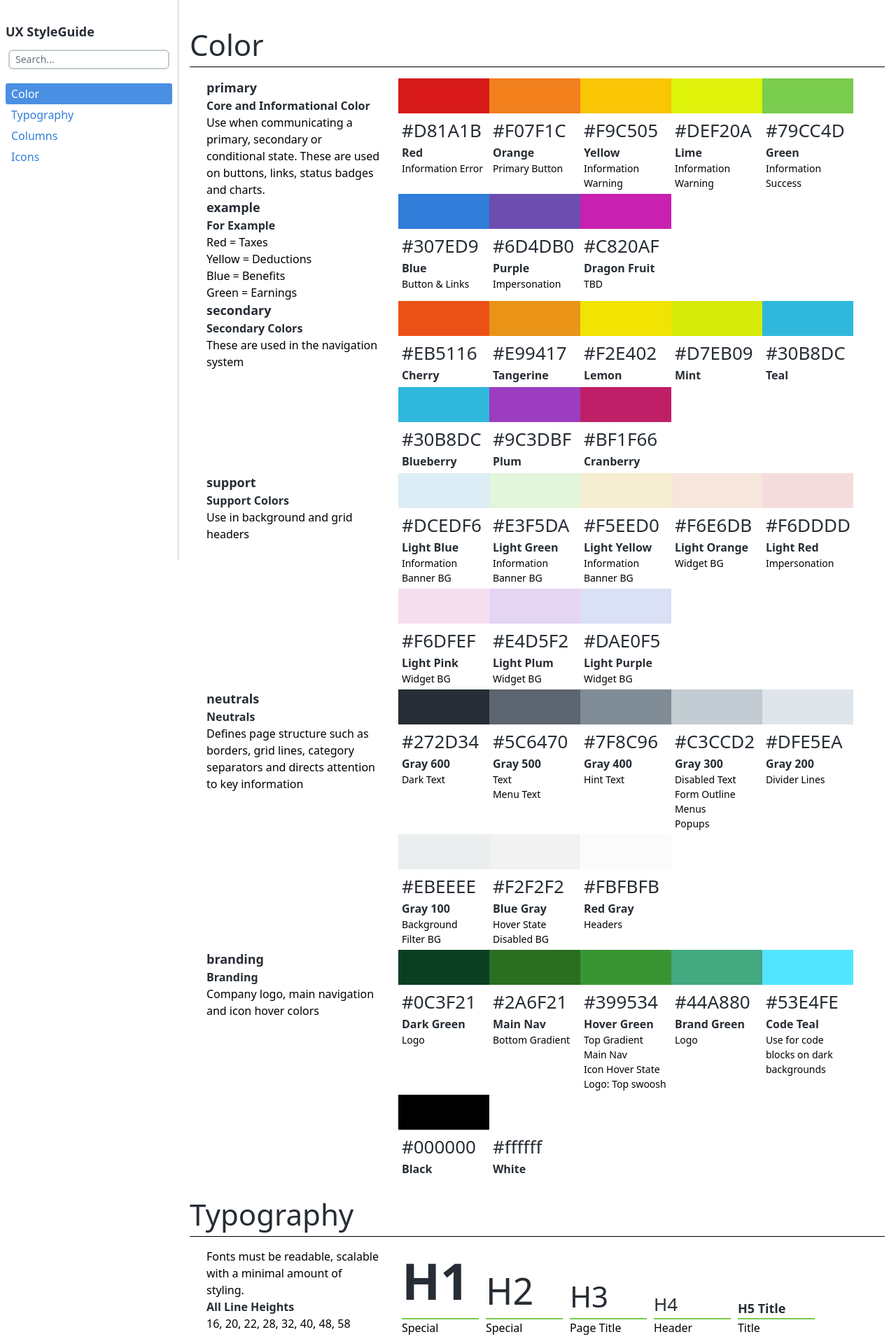
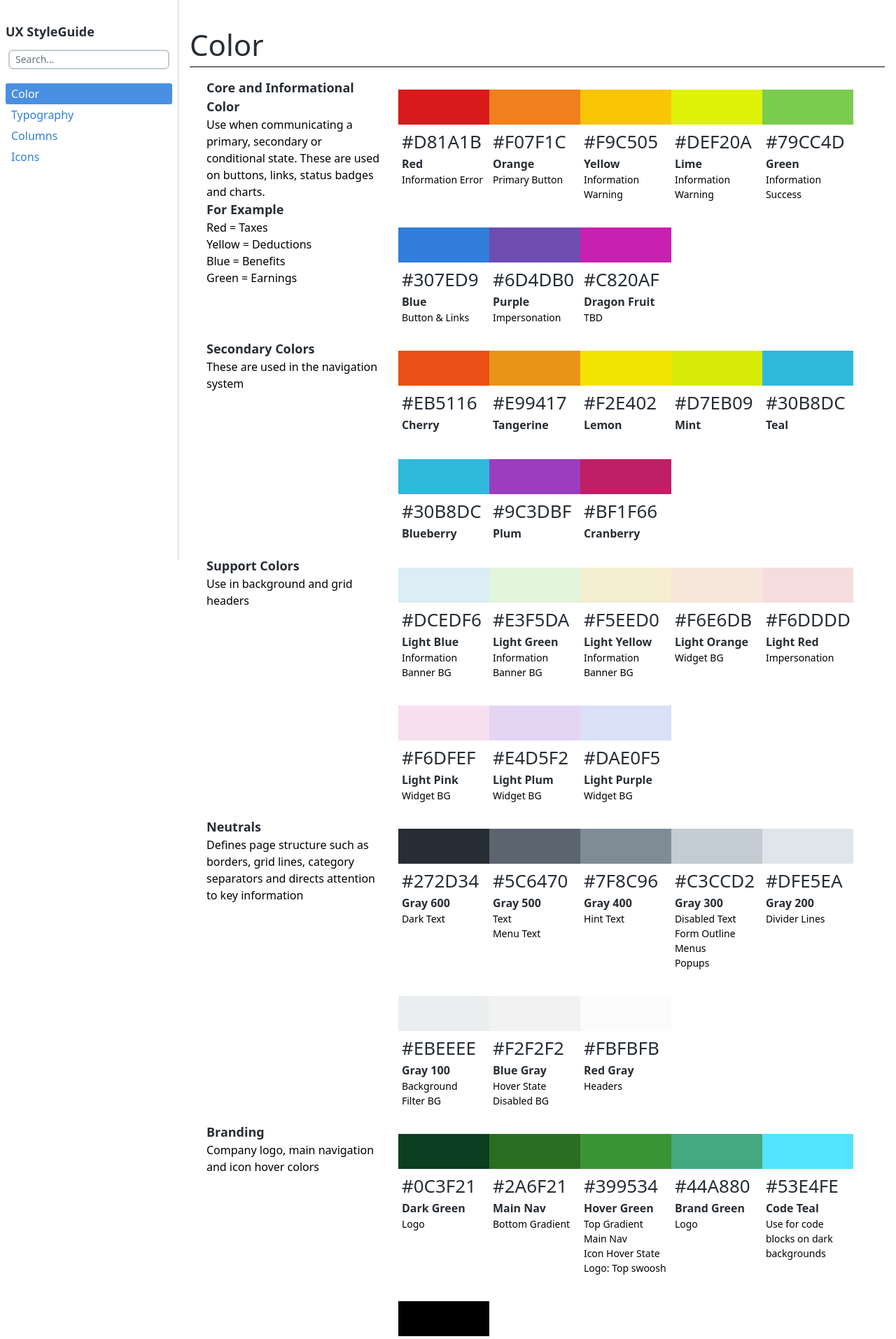
Before and after one commit to troybedingfield/style-guide, a Next.js app: page / in a window 1280 px wide. Shown: the top 1913 px of the page at 70% size. Built offline with nearby package versions, Linux system fonts and the light colour scheme.

Commit message:
added padding between sections and in sections

```diff
--- a/src/app/sections/color.tsx
+++ b/src/app/sections/color.tsx
@@ -49,8 +49,8 @@ export default function Color({
                                         return (
                                             <Fragment key={index}>
 
-                                                <h5>{sec.section}</h5>
-                                                <h6>{sec.title}</h6>
+
+                                                <h5>{sec.title}</h5>
                                                 <p >{sec.body}</p>
 
 
@@ -62,8 +62,8 @@ export default function Color({
                                         return (
                                             <Fragment key={index}>
 
-                                                <h5>{sec.section}</h5>
-                                                <h6>{sec.title}</h6>
+
+                                                <h5>{sec.title}</h5>
                                                 <p style={{ whiteSpace: 'pre-line' }}>{sec.body}</p>
 
 
@@ -91,7 +91,7 @@ export default function Color({
 
 
 
-                                                <div className="color">
+                                                <div className="color py-4">
                                                     <div className={`color-box bg ${color.class}`}></div>
                                                     <div className="color-text">
                                                         <h4 >{color.hexcode}</h4>
@@ -130,8 +130,8 @@ export default function Color({
 
                                         return (
                                             <Fragment key={index}>
-                                                <h5>{sec.section}</h5>
-                                                <h6>{sec.title}</h6>
+
+                                                <h5>{sec.title}</h5>
                                                 <p >{sec.body}</p>
 
 
@@ -159,7 +159,7 @@ export default function Color({
 
 
 
-                                                <div className="color">
+                                                <div className="color py-4">
                                                     <div className={`color-box bg ${color.class}`}></div>
                                                     <div className="color-text">
                                                         <h4 >{color.hexcode}</h4>
@@ -200,8 +200,8 @@ export default function Color({
                                     return (
                                         <Fragment key={index}>
                                             <div id="documentation">
-                                                <h5>{sec.section}</h5>
-                                                <h6>{sec.title}</h6>
+
+                                                <h5>{sec.title}</h5>
                                                 <p >{sec.body}</p>
 
                                             </div>
@@ -229,7 +229,7 @@ export default function Color({
 
 
 
-                                                <div className="color">
+                                                <div className="color py-4">
                                                     <div className={`color-box bg ${color.class}`}></div>
                                                     <div className="color-text">
                                                         <h4 >{color.hexcode}</h4>
@@ -271,8 +271,8 @@ export default function Color({
                                     return (
                                         <Fragment key={index}>
                                             <div id="documentation">
-                                                <h5>{sec.section}</h5>
-                                                <h6>{sec.title}</h6>
+
+                                                <h5>{sec.title}</h5>
                                                 <p >{sec.body}</p>
                                             </div>
 
@@ -300,7 +300,7 @@ export default function Color({
 
 
 
-                                                <div className="color">
+                                                <div className="color py-4">
                                                     <div className={`color-box bg ${color.class}`}></div>
                                                     <div className="color-text">
                                                         <h4 >{color.hexcode}</h4>
@@ -341,8 +341,8 @@ export default function Color({
                                     return (
                                         <Fragment key={index}>
                                             <div id="documentation">
-                                                <h5>{sec.section}</h5>
-                                                <h6>{sec.title}</h6>
+
+                                                <h5>{sec.title}</h5>
                                                 <p >{sec.body}</p>
                                             </div>
                                         </Fragment>
@@ -364,7 +364,7 @@ export default function Color({
 
 
 
-                                                <div className="color">
+                                                <div className="color py-4">
                                                     <div className={`color-box bg ${color.class}`}></div>
                                                     <div className="color-text">
                                                         <h4 >{color.hexcode}</h4>
--- a/src/app/sections/columns.tsx
+++ b/src/app/sections/columns.tsx
@@ -35,7 +35,8 @@ export default function Columns({
 
                     <div id="documentation">
                         {columnsFilter.map(docs => {
-                            return docs.documentation.map((doc, index) => {
+                            return (
+                                docs.documentation.map((doc, index) => {
                                     return (
                                         <Fragment key={index}>
                                             {doc.title === "Bootstrap" &&
@@ -58,7 +59,7 @@ export default function Columns({
                                             }
                                         </Fragment>
                                     )
-                            });
+                                }));
                         })}
 
 
@@ -77,7 +78,7 @@ export default function Columns({
                                 return (
                                     <Fragment key={index}>
                                         {col.colNum === "2 Column" &&
-
+                                            <div className="py-4">
                                                 <Fragment>
                                                     <div className="mb-20">
                                                         <span className="box light-green bg"></span>&nbsp; =
@@ -110,9 +111,10 @@ export default function Columns({
                                                         </div>
                                                     </div>
                                                 </Fragment>
+                                            </div>
                                         }
                                         {col.colNum === "3 Column" &&
-
+                                            <div className="py-4">
                                                 <Fragment key={index}>
                                                     <div className="gutterColumn">
                                                         <p >{col.colNum}</p>
@@ -146,9 +148,10 @@ export default function Columns({
                                                         </div>
                                                     </div>
                                                 </Fragment>
+                                            </div>
                                         }
                                         {col.colNum === "4 Column" &&
-
+                                            <div className="py-4">
                                                 <Fragment key={index}>
                                                     <div className="gutterColumn">
                                                         <p >{col.colNum}</p>
@@ -188,6 +191,7 @@ export default function Columns({
                                                         </div>
                                                     </div>
                                                 </Fragment>
+                                            </div>
                                         }
                                     </Fragment>
                                 )
@@ -237,7 +241,7 @@ export default function Columns({
                             return cols.twocolumns.map((col, index) => {
                                 return (
                                     <Fragment key={index}>
-                                        <div className="flex col-span-6">
+                                        <div className="flex col-span-6 py-4">
                                             <div className="gut-default light-green bg">
                                                 <p>&nbsp;</p>
                                             </div>
@@ -291,7 +295,7 @@ export default function Columns({
                             return cols.threecolumns.map((col, index) => {
                                 return (
                                     <Fragment key={index}>
-                                        <div className="flex col-span-4">
+                                        <div className="flex col-span-4 py-4">
                                             <div className="gut-default light-green bg">
                                                 <p>&nbsp;</p>
                                             </div>
@@ -361,6 +365,7 @@ export default function Columns({
                                 <Fragment key={index}>
                                     {col.title === "columns" &&
                                         <Fragment >
+                                            <div className="py-4">
                                                 <h6>Desktop</h6>
 
                                                 <div id="bs-grid-example" className="container grid grid-cols-12">
@@ -434,6 +439,7 @@ export default function Columns({
 
 
                                                 </div>
+                                            </div>
                                         </Fragment>
                                     }
                                 </Fragment>
@@ -488,6 +494,7 @@ export default function Columns({
                                 <Fragment key={index}>
                                     {col.title === "columns" &&
                                         <Fragment >
+                                            <div className="py-4">
                                                 <h6>Mobile</h6>
 
                                                 <div id="mobile-view" className="row p-0">
@@ -560,6 +567,7 @@ export default function Columns({
 
 
 
+                                                </div>
                                             </div>
                                         </Fragment>
                                     }
@@ -648,6 +656,7 @@ export default function Columns({
                                 <Fragment key={index}>
                                     {col.title === "columns" &&
                                         <Fragment >
+                                            <div className="py-4">
                                                 <h6>Desktop</h6>
 
                                                 <div id="bs-grid-example" className="container grid grid-cols-12">
@@ -721,6 +730,7 @@ export default function Columns({
 
 
                                                 </div>
+                                            </div>
                                         </Fragment>
                                     }
                                 </Fragment>
@@ -784,6 +794,7 @@ export default function Columns({
                                 <Fragment key={index}>
                                     {col.title === "columns" &&
                                         <Fragment >
+                                            <div className="py-4">
                                                 <h6>Mobile</h6>
                                                 <div id="mobile-view" className="row ">
 
@@ -855,6 +866,7 @@ export default function Columns({
 
 
 
+                                                </div>
                                             </div>
                                         </Fragment>
                                     }
--- a/src/app/sections/typography.tsx
+++ b/src/app/sections/typography.tsx
@@ -67,7 +67,7 @@ export default function Typography({
                                 return des.headlines.map((head, index) => {
                                     return (
                                         <Fragment key={index}>
-                                            <div className="header">
+                                            <div className="header py-4">
                                                 <div className="h-box">
                                                     {head.tag === 'h1' && <h1>{head.head}</h1>}
                                                     {head.tag === 'h2' && <h2>{head.head}</h2>}
@@ -122,7 +122,9 @@ export default function Typography({
 
                         {typographyFilter.map(des => {
                             return des.frequentlyused.map(head => {
-                                return head.section1.map((sec, index) => {
+                                return (
+                                    <div className="py-4">
+                                        {head.section1.map((sec, index) => {
 
                                             return (
                                                 <Fragment key={index}>
@@ -134,7 +136,9 @@ export default function Typography({
 
                                             )
 
-                                })
+                                        })}
+                                    </div>
+                                )
 
 
 
@@ -154,7 +158,9 @@ export default function Typography({
 
                         {typographyFilter.map(des => {
                             return des.frequentlyused.map(head => {
-                                return head.section2.map((sec, index) => {
+                                return (
+                                    <div className="py-4">
+                                        {head.section2.map((sec, index) => {
 
                                             return (
                                                 <Fragment key={index}>
@@ -169,7 +175,9 @@ export default function Typography({
 
                                             )
 
-                                })
+                                        })}
+                                    </div>
+                                )
 
 
 
```
Lines whose indentation alone changed are shown as unchanged.
